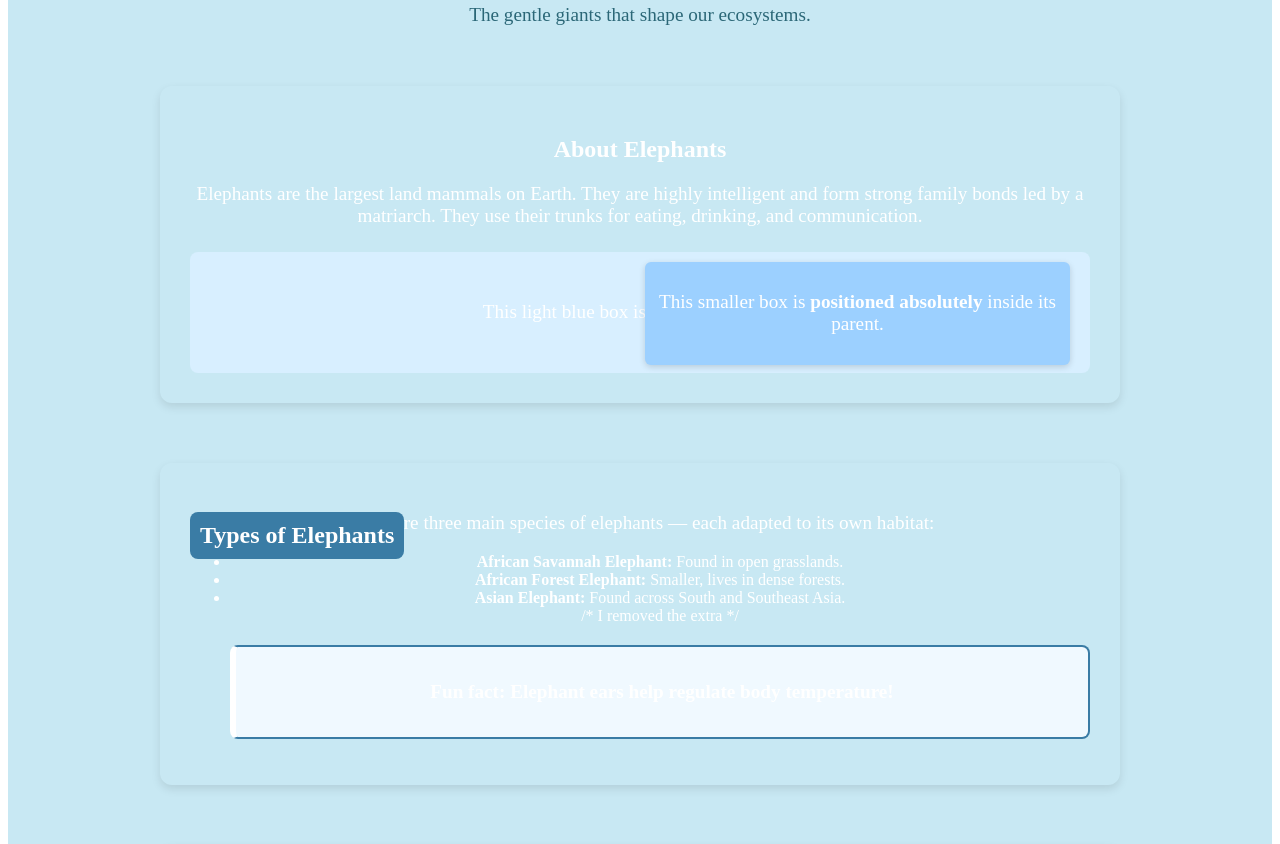
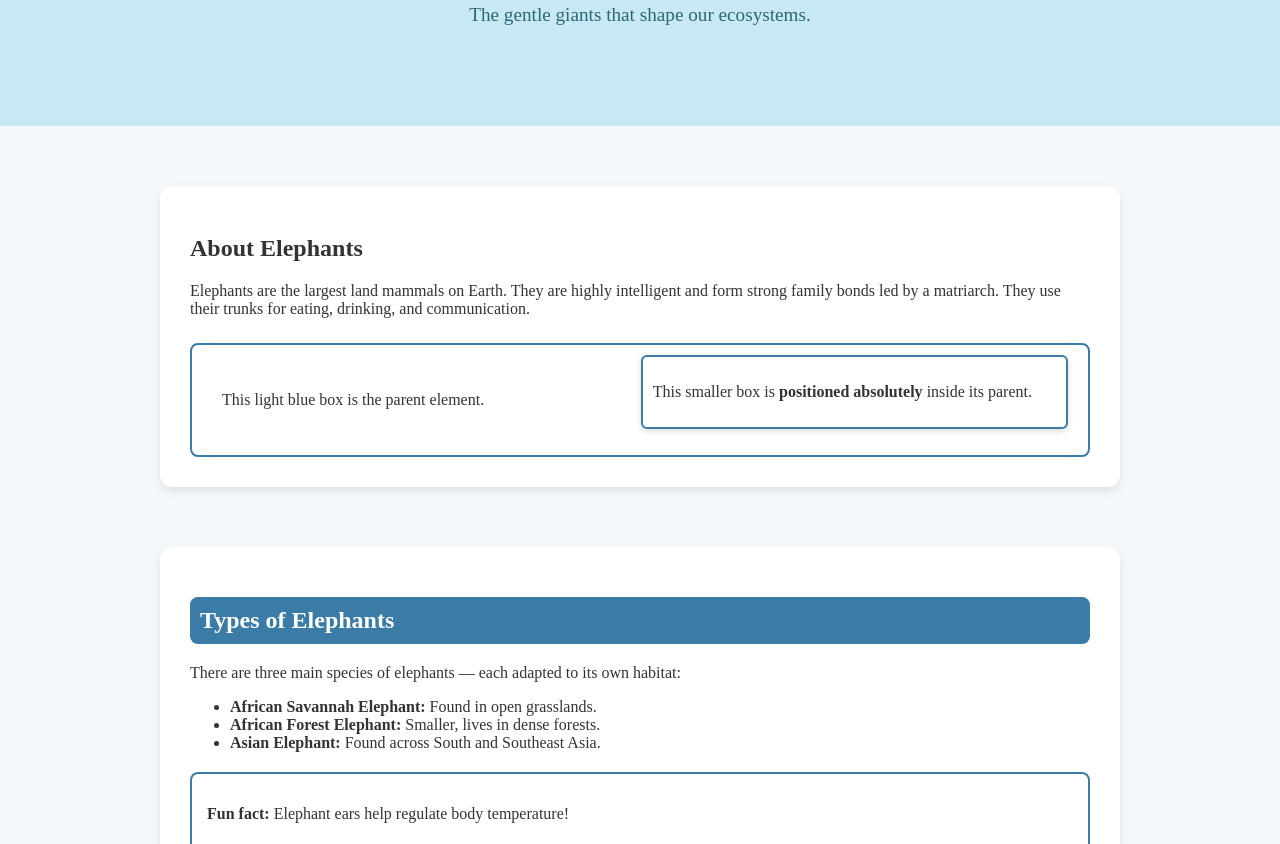
Before and after one commit to lola-img/lola-img.github.io, a plain HTML site: page trouble.html in a window 1280 px wide. Shown: the part 302-1146 px from the top of the page. Drawn offline with Linux system fonts and the light colour scheme.

Commit message:
Update trouble.html

```diff
--- a/trouble.html
+++ b/trouble.html
@@ -4,68 +4,15 @@
 <meta name="viewport" content="width=device-width, initial-scale=1.0">
 <title>Elephants of the World</title>
 <link href="" rel="stylesheet" type="text/css"/>
-</head>
-<body>
-<div id="navbar">
-<h2>🐘 Elephants</h2><!-- I added a / to properly close it -->
-<h2>Name</h2>
-</div>
-
-<div id="hero">
-<h1>Elephants of the World</h1>
-<p>The gentle giants that shape our ecosystems.</p>
-
-<div class="section"><!-- I added "" around the serction -->
-<h2>About Elephants</h2>
-<p>Elephants are the largest land mammals on Earth. They are highly intelligent and form
-strong family bonds led by a matriarch. They use their trunks for eating, drinking, and
-communication.</p><!-- I fixed the placement of the <p> tags so they'd actually work -->
-
-<div class="parent-box">
-<p>This light blue box is the parent element.</p>
-<div class="child-box">
-<p>This smaller box is <strong>positioned absolutely</strong> inside its parent.</p>
-</div>
-</div>
-</div>
-
-<div class="section">
-<h2 class="sticky-title">Types of Elephants</h2>
-<p>
-There are three main species of elephants — each adapted to its own habitat:
-</p>
-<ul>
-<li><strong>African Savannah Elephant:</strong> Found in open grasslands.</li>
-<li><strong>African Forest Elephant:</strong> Smaller, lives in dense forests.</li>
-<li><strong>Asian Elephant:</strong> Found across South and Southeast Asia.</li> /* I removed the extra </li> */
-<div class="info-box">
-<p><strong>Fun fact: Elephant ears help regulate body temperature!</strong></p><!-- I added the end </strong> tag -->
-</div>
-</div>
-
-<div class="section" >
-<h2>Fun Facts</h2>
-<div class="facts-container">
-<div class="fact-card">🐘 Elephants can recognize themselves in mirrors.</div>
-<div class="fact-card">💧 They use their trunks like snorkels when swimming.</div>
-<div class="fact-card">🌿 They eat up to 300 pounds of food per day!</div>
-</div><!-- I removed the extra </div> tag -->
-<div id="footer"></div>
-<p>© 2025 Elephants of the World</p>
-
 <style>
-</head>
-<body>
-
-
-
+/* 🌿 General page styles */
 body {
-font-family: "Segoe UI", sans-serif;
   background-color: #f5f9fc;
   color: #333;
-
+  margin: 0;
 }
 
+/* 🐘 Navbar */
 #navbar {
   position: fixed;
   width: 100%;
@@ -78,6 +25,7 @@ justify-content: space-around;
   align-items: center;
 }
 
+/* 🌍 Hero section */
 #hero {
   text-align: center;
   background: #c8e8f3;
@@ -91,27 +39,28 @@ z-index: 1;
   font-size: 3rem;
   margin-bottom: 10px;
 }
-
 #hero p {
   font-size: 1.2rem;
 }
 
+/* 📦 General section layout */
 .section {
   margin: 60px auto;
   width: 80%;
   max-width: 900px;
-color: white;
+  color: #333;
+  background-color: white;
   padding: 30px;
   border-radius: 12px;
   box-shadow: 0 4px 10px rgba(0,0,0,0.1);
-
   position: relative;
 }
+
+/* 🫧 Parent and child boxes */
 .parent-box {
-position: relative; /* I added the ; at the end :3 */
-background-color: #d8efff;
-border: 2px solid
-border-color: #3a7ca5;
+  position: relative;
+  background-color: white;
+  border: 2px solid #3a7ca5;
   padding: 30px;
   margin-top: 25px;
   border-radius: 8px;
@@ -120,59 +69,111 @@ border-radius: 8px;
   position: absolute;
   top: 10px;
   right: 20px;
-background-color: #9cd0ff;
-border: 2px solid
-border-color: #3a7ca5;
-padding: 10px; /* I changed thp png to px */
+  background-color: white;
+  border: 2px solid #3a7ca5;
+  padding: 10px;
   border-radius: 6px;
   width: 45%;
   box-shadow: 0px 2px 6px rgba(0,0,0,0.15);
 }
 
+/* 📌 Sticky title (fixed version) */
 .sticky-title {
-position:
-fixed;<!--I changed sticky to fixed>
-top: 0px;
+  position: sticky;
+  top: 10px;
   background-color: #3a7ca5;
-color: white; /* I changed colour to color */
+  color: white;
   padding: 10px;
   border-radius: 8px;
   z-index: 5;
 }
 
+/* 💡 Info box */
 .info-box {
-background-color: #f0f9ff;
-border: 2px solid;
-border-color: #3a7ca5;
-border-left: 6px solid;
+  background-color: white;
+  border: 2px solid #3a7ca5;
   padding: 15px;
   margin-top: 20px;
   border-radius: 8px;
 }
 
-.fact-card /* I changed the # to a .*/ {
-background-color: #e3f8e0;
+/* 🐾 Fun fact cards */
+.fact-card {
+  background-color: white;
   border: 2px solid #6fc276;
-background-color: #3a7ca5;
-border-color: #3a7ca5;
   padding: 15px;
   border-radius: 8px;
   text-align: center;
-position: relative;
   margin-top: 10px;
+  box-shadow: 0 2px 6px rgba(0,0,0,0.1);
 }
 
+/* 🌊 Footer */
 #footer {
   background-color: #3a7ca5;
-border: 2px solid
-border-color: #3a7ca5;
   color: white;
   text-align: center;
   padding: 20px;
   position: relative;
-z-index: 10; /* I added the : at the end of z-index */
+  z-index: 10;
+  border-top: 3px solid #2b6777;
+}
 </style>
+</head>
+
+<body>
+  <div id="navbar">
+    <h2>🐘 Elephants</h2>
+    <h2>Name</h2>
+  </div>
+
+  <div id="hero">
+    <h1>Elephants of the World</h1>
+    <p>The gentle giants that shape our ecosystems.</p>
+  </div>
+
+  <div class="section">
+    <h2>About Elephants</h2>
+    <p>Elephants are the largest land mammals on Earth. They are highly intelligent and form
+    strong family bonds led by a matriarch. They use their trunks for eating, drinking, and
+    communication.</p>
+
+    <div class="parent-box">
+      <p>This light blue box is the parent element.</p>
+      <div class="child-box">
+        <p>This smaller box is <strong>positioned absolutely</strong> inside its parent.</p>
+      </div>
+    </div>
+  </div>
+
+  <div class="section">
+    <h2 class="sticky-title">Types of Elephants</h2>
+    <p>There are three main species of elephants — each adapted to its own habitat:</p>
+    <ul>
+      <li><strong>African Savannah Elephant:</strong> Found in open grasslands.</li>
+      <li><strong>African Forest Elephant:</strong> Smaller, lives in dense forests.</li>
+      <li><strong>Asian Elephant:</strong> Found across South and Southeast Asia.</li>
+    </ul>
+
+    <div class="info-box">
+      <p><strong>Fun fact:</strong> Elephant ears help regulate body temperature!</p>
+    </div>
+  </div>
+
+  <div class="section">
+    <h2>Fun Facts</h2>
+    <div class="facts-container">
+      <div class="fact-card">🐘 Elephants can recognize themselves in mirrors.</div>
+      <div class="fact-card">💧 They use their trunks like snorkels when swimming.</div>
+      <div class="fact-card">🌿 They eat up to 300 pounds of food per day!</div>
+    </div>
+  </div>
+
+  <div id="footer">
+    <p>© 2025 Elephants of the World</p>
+  </div>
 </body>
+</html>
 
 </div>
 </div>
```
Lines whose indentation alone changed are shown as unchanged.
